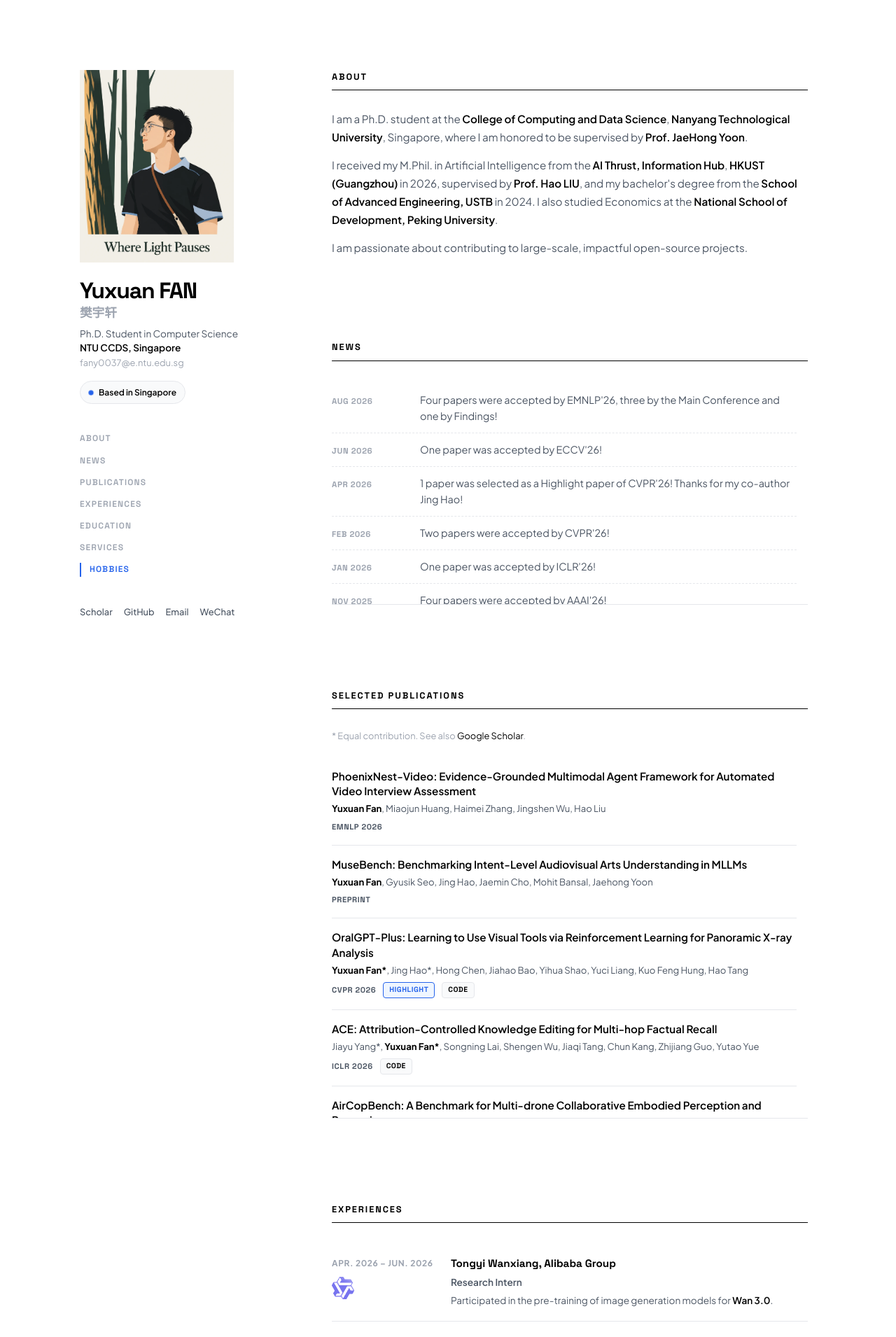
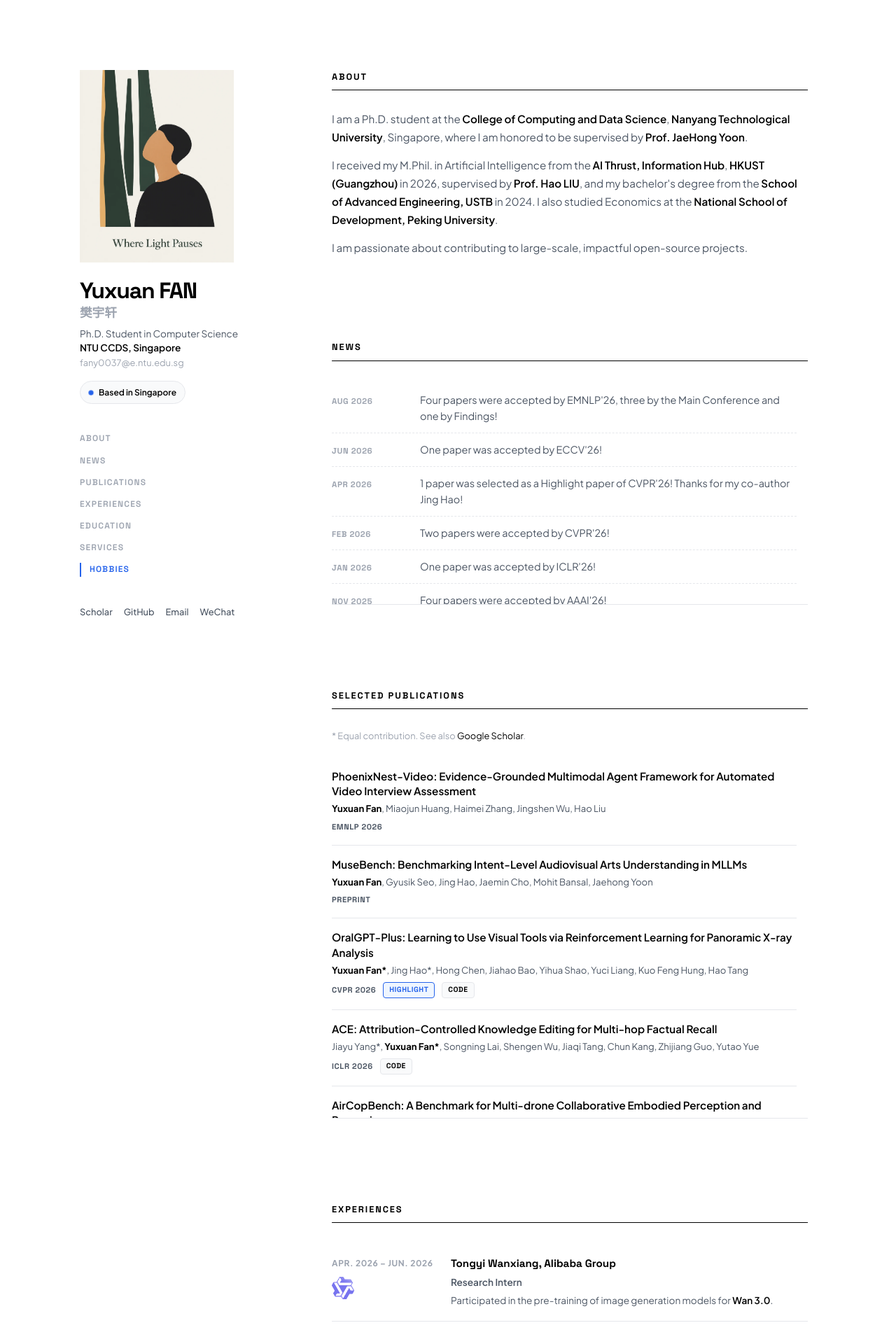
Before and after one commit to yuxuanfanOrion/yuxuanfanOrion.github.io, a Jekyll site: the page built from _pages/about.md, in a window 1280 px wide. Shown: the top 1910 px of the page at 70% size. Built offline with Jekyll 4.4.1, drawn with Linux system fonts in a browser that asks for light colours.

Commit message:
Simplify homepage portrait into abstract shapes

```diff
--- a/_layouts/home.html
+++ b/_layouts/home.html
@@ -25,7 +25,7 @@
   <aside class="sidebar">
     <div class="sidebar-top">
       <figure class="portrait-editorial">
-        <img src="/images/yuxuan-abstract-portrait.webp" alt="Where Light Pauses: an abstract portrait of Yuxuan FAN in glasses, looking left among forest trees" width="1122" height="1402" fetchpriority="high">
+        <img src="/images/yuxuan-forest-abstract.webp" alt="Where Light Pauses: a simplified human silhouette looking up and left among abstract forest shapes" width="1122" height="1402" fetchpriority="high">
       </figure>
       <div class="sidebar-identity">
         <h1>Yuxuan FAN<span class="name-cn">樊宇轩</span></h1>
```
Also changed, not shown: README.md (+1 -1 lines), images/yuxuan-forest-abstract.webp (added).
